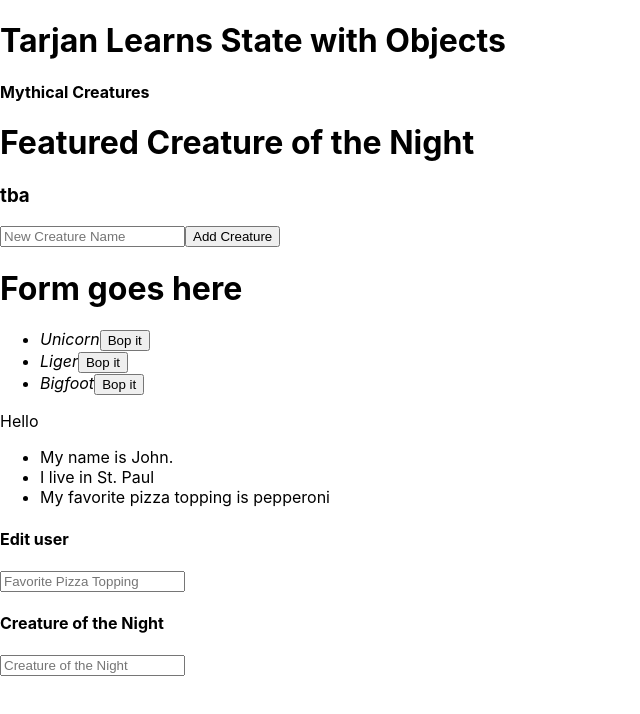
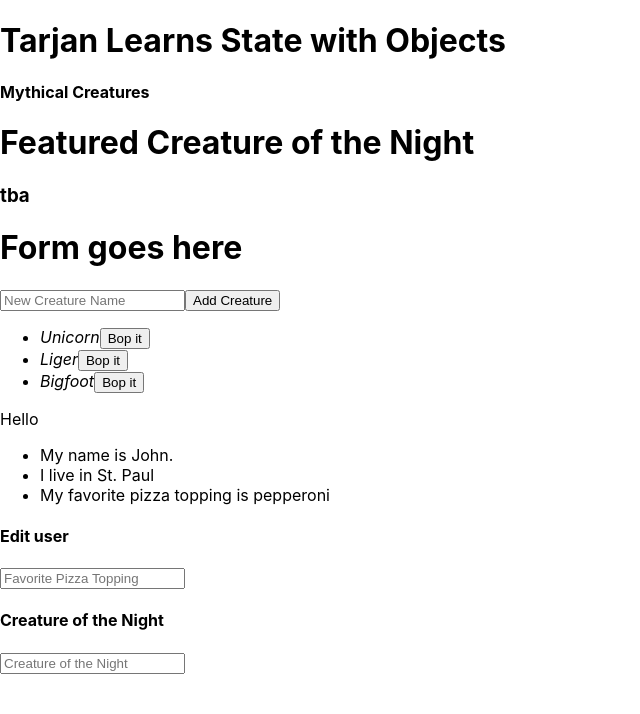
Before and after one commit to jhinderer717/react-state-objects, a React (Create React App) app: page / in a window 1280 px wide. Shown: the top 714 px of the page, without its empty margins (0-640 px from the left). Built offline with nearby package versions, Linux system fonts and the light colour scheme.

Commit message:
CreatureForm

```diff
--- a/src/CreatureForm.js
+++ b/src/CreatureForm.js
@@ -1,12 +1,31 @@
 import React, { Component } from 'react';
 
 class CreatureForm extends Component{
+    state = {
+        newCreatureName: ""
+    }
 
+    // Capture and store the new creature name
+    // so we can use it later to add it to the list of creatures
+    onChangeCreatureName= (event) => {
+        // let newCreatureName = event.target.value;
+        console.log('test', event.target.value);
+        this.setState({
+            newCreatureName: event.target.value
+        });
+    }
 
     render(){
         return(
             <div>
                 <h1>Form goes here</h1>
+                <input
+                    type="text"
+                    placeholder="New Creature Name"
+                    value={this.state.newCreatureName}
+                    onChange={this.onChangeCreatureName}
+                />
+                <button onClick={() => this.props.onAddCreature(this.state.newCreatureName)}>Add Creature</button>
             </div>
         )
     }
--- a/src/Creatures.js
+++ b/src/Creatures.js
@@ -5,7 +5,6 @@ import CreatureForm from './CreatureForm';
 class Creatures extends Component{
 
     state = {
-        newCreatureName: '',
         creatures: [
             'Unicorn',
             'Liger',
@@ -13,21 +12,12 @@ class Creatures extends Component{
         ]
     };
 
-    // Capture and store the new creature name
-    // so we can use it later to add it to the list of creatures
-    onChangeCreatureName= (event) => {
-        // let newCreatureName = event.target.value;
-        this.setState({
-            newCreatureName: event.target.value
-        });
-    }
-
     // Add the stored creature name to our list
-    onAddCreature = () => {
+    onAddCreature = (creatureParam) => {
         // TODO add creature to state
         // let newCreature = $('input').val();
 
-        console.log('new creature name is', this.state.newCreatureName);
+        console.log('new creature name is', creatureParam);
 
         // Add to array
         // DON'T do this
@@ -40,7 +30,7 @@ class Creatures extends Component{
                 // Array spread operator to the rescue
                 // AKA copy/paste operator
                 ...this.state.creatures,
-                this.state.newCreatureName
+                creatureParam
             ]
         });
     }
@@ -75,15 +65,7 @@ class Creatures extends Component{
                 <h1>Featured Creature of the Night</h1>
                 <h3>{this.props.creatureProp}</h3>
 
-                <input
-                    type="text"
-                    placeholder="New Creature Name"
-                    value={this.state.newCreatureName}
-                    onChange={this.onChangeCreatureName}
-                />
-                <button onClick={this.onAddCreature}>Add Creature</button>
-                <CreatureForm />
-
+                <CreatureForm onAddCreature={this.onAddCreature}/>
 
                 <ul>
                     {this.state.creatures.map((creature, i) =>
```
